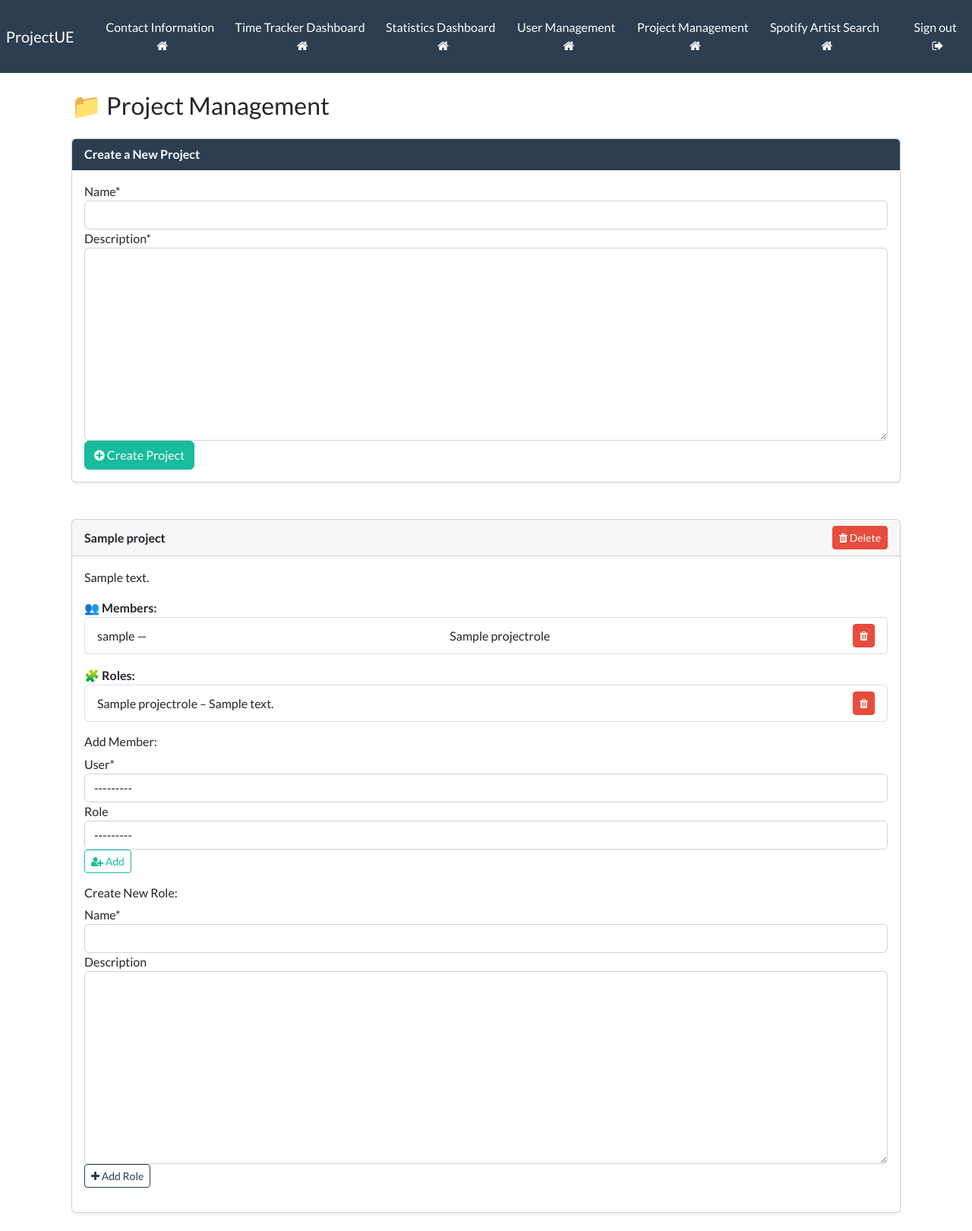
After one commit to Fractaliter/ProjectUE, a Django app: page /manage-projects in a window 1280 px wide. The commit adds this page. Shown: the whole page at 76% size. Run offline with Django 4.2, Linux system fonts and the light colour scheme; a user stored in the database is signed in; tables that the repository leaves empty hold one stand-in row (values such as "Sample post"); some libraries are stand-ins or nearby versions.

Commit message:
added project management

```diff
--- a/crm/webapp/forms.py
+++ b/crm/webapp/forms.py
@@ -3,7 +3,7 @@ from django.contrib.auth.models import User
 from django import forms
 from django.forms.widgets import PasswordInput, TextInput
 
-from .models import Contact, ProjectTask, Project,UserProfile,UserRole
+from .models import Contact, ProjectTask, Project,UserProfile,UserRole, ProjectRole, ProjectMembership
 
 # - Register/Create a user
 class CreateUserForm(UserCreationForm):
@@ -71,3 +71,25 @@ class CreateRoleForm(forms.ModelForm):
         widgets = {
             'name': forms.TextInput(attrs={'placeholder': 'Role name', 'class': 'form-control'})
         }
+class AssignProjectRoleForm(forms.Form):
+    user = forms.ModelChoiceField(queryset=User.objects.all())
+    role = forms.ModelChoiceField(queryset=ProjectRole.objects.all(), required=False)
+
+class AddMemberForm(forms.ModelForm):
+    project_id = forms.IntegerField(widget=forms.HiddenInput())
+
+    class Meta:
+        model = ProjectMembership
+        fields = ['user', 'role']
+
+class CreateProjectRoleForm(forms.ModelForm):
+    project_id = forms.IntegerField(widget=forms.HiddenInput())
+
+    class Meta:
+        model = ProjectRole
+        fields = ['name', 'description']
+
+class CreateProjectForm(forms.ModelForm):
+    class Meta:
+        model = Project
+        fields = ['name', 'description']
--- /dev/null
+++ b/crm/webapp/templates/webapp/manage_projects.html
@@ -0,0 +1,131 @@
+{% extends 'webapp/base.html' %}
+{% load crispy_forms_tags %}
+{% load static %}
+
+{% block content %}
+<div class="container">
+
+  <h3 class="mb-4">📁 Project Management</h3>
+
+  <!-- Create New Project -->
+  <div class="card mb-5 shadow-sm">
+    <div class="card-header bg-primary text-white">
+      <strong>Create a New Project</strong>
+    </div>
+    <div class="card-body">
+      <form method="post">
+        {% csrf_token %}
+        {{ create_project_form|crispy }}
+        <input type="hidden" name="action" value="create_project">
+        <button type="submit" class="btn btn-success">
+            <i class="fa fa-plus-circle"></i> Create Project
+          </button>
+      </form>
+    </div>
+  </div>
+
+  <!-- Existing Projects -->
+  {% for project in projects %}
+    <div class="card mb-4 shadow-sm">
+      <div class="card-header d-flex justify-content-between align-items-center">
+        <strong>{{ project.name }}</strong>
+        <form method="post" class="m-0">
+          {% csrf_token %}
+          <input type="hidden" name="action" value="delete_project">
+          <input type="hidden" name="project_id" value="{{ project.id }}">
+          <button type="submit"
+          onclick="return confirm('Are you sure you want to delete this?')"
+          class="btn btn-danger btn-sm">
+            <i class="fa fa-trash"></i> Delete
+          </button>
+        </form>
+      </div>
+      <div class="card-body">
+
+        <p>{{ project.description }}</p>
+
+        <div class="mb-3">
+            <strong>👥 Members:</strong>
+            <ul class="list-group">
+              {% for member in project.memberships.all %}
+                <li class="list-group-item d-flex justify-content-between align-items-center">
+                  {{ member.user.username }} —
+                  <span>
+                    {% if member.role %}
+                      {{ member.role.name }}
+                    {% else %}
+                      <em>No Role</em>
+                    {% endif %}
+                  </span>
+                  <form method="post" class="m-0">
+                    {% csrf_token %}
+                    <input type="hidden" name="action" value="delete_member">
+                    <input type="hidden" name="project_id" value="{{ project.id }}">
+                    <input type="hidden" name="membership_id" value="{{ member.id }}">
+                    <button type="submit"
+                    onclick="return confirm('Are you sure you want to delete this?')"
+                    class="btn btn-sm btn-danger">
+                      <i class="fa fa-trash"></i>
+                    </button>
+                  </form>
+                </li>
+              {% empty %}
+                <li class="list-group-item"><em>No members assigned.</em></li>
+              {% endfor %}
+            </ul>
+        </div>
+
+        <div class="mb-3">
+            <strong>🧩 Roles:</strong>
+            <ul class="list-group">
+              {% for role in project.roles.all %}
+                <li class="list-group-item d-flex justify-content-between align-items-center">
+                  {{ role.name }} – {{ role.description|default:"(no description)" }}
+                  <form method="post" class="m-0">
+                    {% csrf_token %}
+                    <input type="hidden" name="action" value="delete_role">
+                    <input type="hidden" name="project_id" value="{{ project.id }}">
+                    <input type="hidden" name="role_id" value="{{ role.id }}">
+                    <button type="submit" class="btn btn-sm btn-danger">
+                      <i class="fa fa-trash"></i>
+                    </button>
+                  </form>
+                </li>
+              {% empty %}
+                <li class="list-group-item"><em>No roles defined yet.</em></li>
+              {% endfor %}
+            </ul>
+        </div>
+
+        <!-- Add Member Form -->
+        <h6>Add Member:</h6>
+        <form method="post" class="mb-3">
+          {% csrf_token %}
+          <input type="hidden" name="action" value="add_member">
+          <input type="hidden" name="project_id" value="{{ project.id }}">
+          {{ add_member_form.user|as_crispy_field }}
+          {{ add_member_form.role|as_crispy_field }}
+          <button type="submit" class="btn btn-outline-success btn-sm">
+            <i class="fa fa-user-plus"></i> Add
+          </button>
+        </form>
+
+        <!-- Add Role Form -->
+        <h6>Create New Role:</h6>
+        <form method="post" class="mb-3">
+          {% csrf_token %}
+          <input type="hidden" name="action" value="create_role">
+          <input type="hidden" name="project_id" value="{{ project.id }}">
+          {{ add_role_form.name|as_crispy_field }}
+          {{ add_role_form.description|as_crispy_field }}
+          <button type="submit" class="btn btn-outline-primary btn-sm">
+            <i class="fa fa-plus"></i> Add Role
+          </button>
+        </form>
+
+      </div>
+    </div>
+  {% endfor %}
+
+</div>
+{% endblock %}
--- a/crm/webapp/templates/webapp/navbar.html
+++ b/crm/webapp/templates/webapp/navbar.html
@@ -55,7 +55,13 @@
 
               <a class="nav-link" href="{% url 'manage_users' %}">User Management &nbsp; <i class="fa fa-home" aria-hidden="true"></i> </a>
 
+            </li>
 
+            <li class="nav-item">
+
+              <a class="nav-link" href="{% url 'manage_projects' %}">Project Management &nbsp; <i class="fa fa-home" aria-hidden="true"></i> </a>
+
+            </li>
             {% endif %}
 
             <li class="nav-item">
--- a/crm/webapp/urls.py
+++ b/crm/webapp/urls.py
@@ -35,6 +35,7 @@ urlpatterns = [
 
     path('artist-search/', views.artist_search, name='artist_search_url'),
     path('export-csv/', views.export_tasks_csv, name='export_tasks_csv'),
+    path('manage-projects', views.manage_projects, name='manage_projects'),
 
 
 
--- a/crm/webapp/views.py
+++ b/crm/webapp/views.py
@@ -1,11 +1,11 @@
 import csv
 from django.shortcuts import render, redirect, get_object_or_404
-from .forms import CreateUserForm, LoginForm, CreateContactForm, ContactForm, UpdateContactForm, TaskForm, ProjectForm, CreateRoleForm
+from .forms import CreateUserForm, LoginForm, CreateContactForm, ContactForm, UpdateContactForm, TaskForm, ProjectForm, CreateRoleForm,AssignProjectRoleForm, AddMemberForm, CreateProjectRoleForm, CreateProjectForm
 from django.db.models import Count, Sum
 from django.contrib.auth.models import auth
 from django.contrib.auth import authenticate
 from django.contrib.auth.decorators import login_required, user_passes_test
-from .models import Contact, Project, ProjectTask, User,UserProfile, UserRole
+from .models import Contact, Project, ProjectTask, User,UserProfile, UserRole, ProjectRole, ProjectMembership
 from django.contrib import messages
 from .spotify_utils import get_artist_info
 from django.http import HttpResponse
@@ -270,3 +270,61 @@ def manage_users(request):
         'user_profiles': user_profiles,
     }
     return render(request, 'webapp/manage_users.html', context)
+
+@login_required
+def manage_projects(request):
+    projects = Project.objects.all()
+
+    if request.method == 'POST':
+        action = request.POST.get('action')
+        project_id = request.POST.get('project_id')
+        project = get_object_or_404(Project, id=project_id) if project_id else None
+
+        if action == 'add_member':
+            add_member_form = AddMemberForm(request.POST)
+            if add_member_form.is_valid():
+                membership = add_member_form.save(commit=False)
+                membership.project = project
+                membership.save()
+                return redirect('manage_projects')
+
+        elif action == 'create_role':
+            add_role_form = CreateProjectRoleForm(request.POST)
+            if add_role_form.is_valid():
+                role = add_role_form.save(commit=False)
+                role.project = project
+                role.save()
+                return redirect('manage_projects')
+
+        elif action == 'create_project':
+            create_project_form = CreateProjectForm(request.POST)
+            if create_project_form.is_valid():
+                create_project_form.save()
+                return redirect('manage_projects')
+
+        elif action == 'delete_project' and project:
+            project.delete()
+            return redirect('manage_projects')
+
+        elif action == 'delete_member':
+            membership_id = request.POST.get('membership_id')
+            ProjectMembership.objects.filter(id=membership_id).delete()
+            return redirect('manage_projects')
+
+        elif action == 'delete_role':
+            role_id = request.POST.get('role_id')
+            ProjectRole.objects.filter(id=role_id).delete()
+            return redirect('manage_projects')
+
+    # Przy GET albo jeśli POST nie był poprawny:
+    add_member_form = AddMemberForm()
+    add_role_form = CreateProjectRoleForm()
+    create_project_form = CreateProjectForm()
+
+    context = {
+        'projects': projects,
+        'add_member_form': add_member_form,
+        'add_role_form': add_role_form,
+        'create_project_form': create_project_form,
+    }
+    return render(request, 'webapp/manage_projects.html', context)
```
